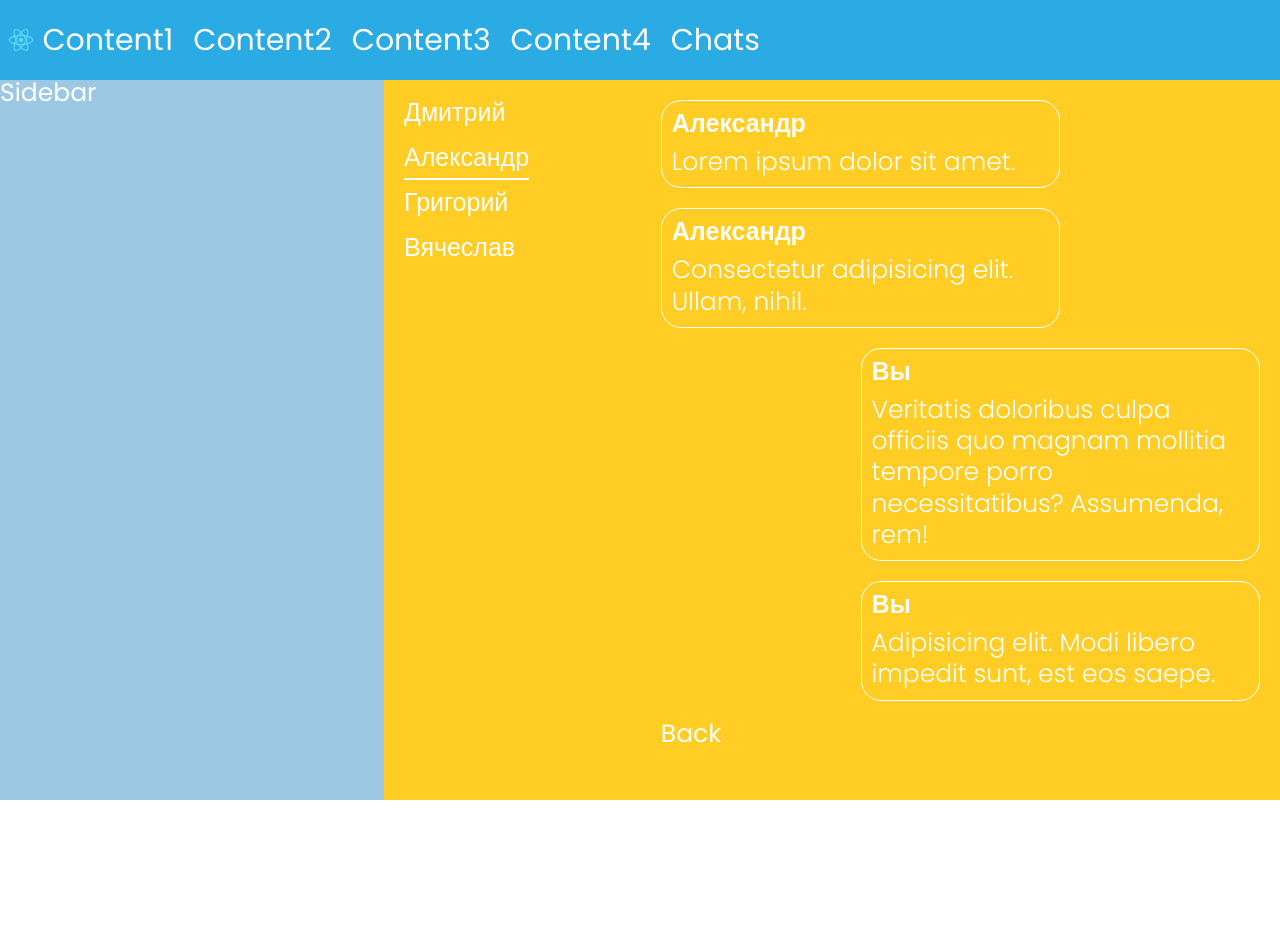
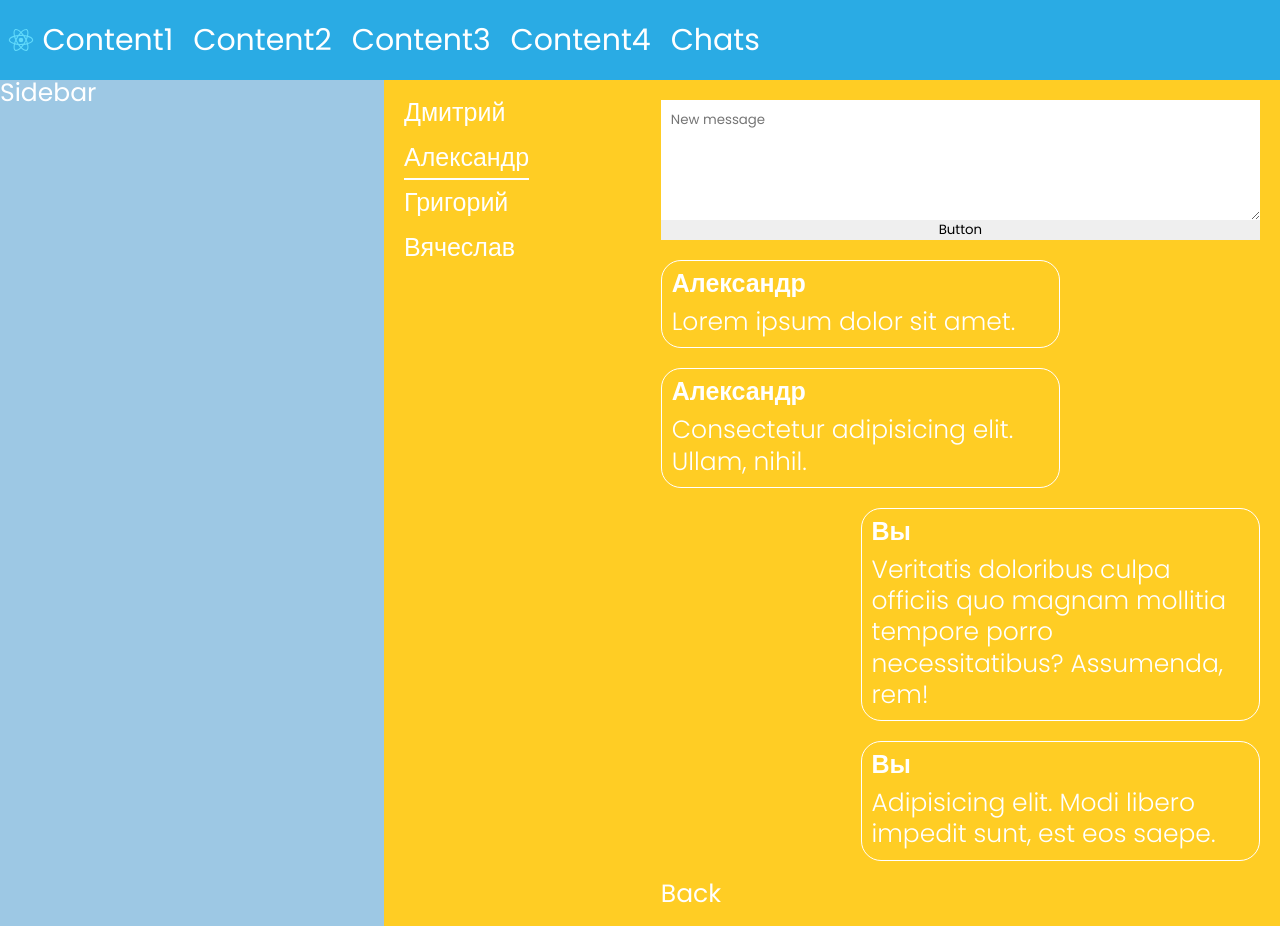
Before and after one commit to Dubovec-Vladislav/React-FP, a React (Create React App) app: page /chats/2 in a window 1280 px wide. Before the commit the page ends 800 px from the top, so only its background shows below. Built offline with nearby package versions, Linux system fonts and the light colour scheme.

Commit message:
End of preparation for reducer

```diff
--- a/src/App.js
+++ b/src/App.js
@@ -7,7 +7,7 @@ import Sidebar from './Components/Sidebar/Sidebar'
 function App(props) {
     return (
         <div className="wrapper">
-            <Header headerLinksList={props.state.headerLinksList} />
+            <Header headerLinksList={props.state.headerPage.headerLinksList} />
             <div className="main__container">
                 <Sidebar />
                 <Content state={props.state} dispatch={props.dispatch} />
--- a/src/Components/Content/Content-Components/Chats-Messages/Dialog-1.jsx
+++ b/src/Components/Content/Content-Components/Chats-Messages/Dialog-1.jsx
@@ -33,27 +33,31 @@ function Dialog1(props) {
 
     let onLinkAreaChange = () => {
         props.dispatch(updateNewLinkActionCreator(newHeaderLink.current.value));
-    }; // Update field when typing message
+    }; // Update link area when typing message
 
     let addLink = () => {
-        props.dispatch(addLinkActionCreator());
+        if (newHeaderLink.current.value !== '') {
+            props.dispatch(addLinkActionCreator());
+        }
     }; // Adding a link on button click
 
     let onMessageAreaChange = () => {
         props.dispatch(updateNewMessageActionCreator(newMessage.current.value));
-    }; // Update field when typing message
+    }; // Update message area when typing message
 
     let addMessage = () => {
-        props.dispatch(addMessageActionCreator(0));
-    }; // Adding a link on button click
+        if (newMessage.current.value !== '') {
+            props.dispatch(addMessageActionCreator(0));
+        }
+    }; // Adding a message on button click
 
     return (
         <div className="social__block">
             <Chats chatsList={props.chatsList} />
             <div className="meassages__block">
-                <textarea className="" cols="30" rows="5" ref={newHeaderLink} onChange={onLinkAreaChange} value={props.newLink} style={{ padding: 10 + "px" }}></textarea>
+                <textarea className="" rows="5" ref={newHeaderLink} onChange={onLinkAreaChange} value={props.newLink} style={{ padding: 10 + "px" }}></textarea>
                 <button onClick={addLink} style={{ marginBottom: 20 + "px" }}>Button</button>
-                <textarea className="" cols="30" rows="5" ref={newMessage} onChange={onMessageAreaChange} value={props.newMessage} style={{ padding: 10 + "px" }}></textarea>
+                <textarea className="" rows="5" ref={newMessage} onChange={onMessageAreaChange} value={props.newMessage} style={{ padding: 10 + "px" }} placeholder='New message'></textarea>
                 <button onClick={addMessage} style={{ marginBottom: 20 + "px" }}>Button</button>
                 <div className="meassages__content">
                     {messagesItems}
--- a/src/Components/Content/Content-Components/Chats-Messages/Dialog-2.jsx
+++ b/src/Components/Content/Content-Components/Chats-Messages/Dialog-2.jsx
@@ -2,6 +2,7 @@ import React from 'react'
 // import './React.css'
 import { NavLink } from "react-router-dom"
 import Chats from '../Chats/Chats'
+import { addMessageActionCreator, updateNewMessageActionCreator } from '../../../../redux/state';
 
 function Dialog2(props) {
     let messagesItems = props.messagesList.map(message => {
@@ -27,10 +28,24 @@ function Dialog2(props) {
         }
     });
 
+    let newMessage = React.createRef();
+
+    let onMessageAreaChange = () => {
+        props.dispatch(updateNewMessageActionCreator(newMessage.current.value));
+    }; // Update message area when typing message
+
+    let addMessage = () => {
+        if (newMessage.current.value !== '') {
+            props.dispatch(addMessageActionCreator(1));
+        }
+    }; // Adding a message on button click
+
     return (
         <div className="social__block">
-            <Chats chatsList={props.chatsList}/>
+            <Chats chatsList={props.chatsList} />
             <div className="meassages__block">
+                <textarea className="" rows="5" ref={newMessage} onChange={onMessageAreaChange} value={props.newMessage} style={{ padding: 10 + "px" }} placeholder='New message'></textarea>
+                <button onClick={addMessage} style={{ marginBottom: 20 + "px" }}>Button</button>
                 <div class="meassages__content">
                     {messagesItems}
                 </div>
--- a/src/Components/Content/Content.jsx
+++ b/src/Components/Content/Content.jsx
@@ -7,7 +7,7 @@ import Content4 from './Content-Components/Text/Content-4'
 import NF from './Content-Components/NotFound/NotFound'
 import { Routes, Route } from "react-router-dom"
 
-import Chats from './Content-Components/Chats/Chats'
+// import Chats from './Content-Components/Chats/Chats'
 import Dialog1 from './Content-Components/Chats-Messages/Dialog-1'
 import Dialog2 from './Content-Components/Chats-Messages/Dialog-2'
 import Dialog3 from './Content-Components/Chats-Messages/Dialog-3'
@@ -25,14 +25,15 @@ function Content(props) {
 
                 <Route path="*" element={<NF />} />
 
-                <Route path="/chats" element={<Chats chatsItems={props.chatsItems}/>} />
-                <Route path="/chats" element={<Dialog1 dialogName="Дмитрий" chatsList={props.state.chatsList} messagesList={props.state.allMessagesList[0]}
-                    newLink={props.state.newLink} newMessage={props.state.newMessage} dispatch={props.dispatch} />} />
-                <Route path="chats/1" element={<Dialog1 dialogName="Дмитрий" chatsList={props.state.chatsList} messagesList={props.state.allMessagesList[0]}
-                    newLink={props.state.newLink} newMessage={props.state.newMessage} dispatch={props.dispatch} />} />
-                <Route path="chats/2" element={<Dialog2 dialogName="Александр" chatsList={props.state.chatsList} messagesList={props.state.allMessagesList[1]} />} />
-                <Route path="chats/3" element={<Dialog3 dialogName="Григорий" chatsList={props.state.chatsList} messagesList={props.state.allMessagesList[2]} />} />
-                <Route path="chats/4" element={<Dialog4 dialogName="Вячеслав" chatsList={props.state.chatsList} messagesList={props.state.allMessagesList[3]} />} />
+                {/* <Route path="/chats" element={<Chats chatsItems={props.chatsItems}/>} /> */}
+                <Route path="/chats" element={<Dialog1 dialogName="Дмитрий" chatsList={props.state.dialogsPage.chatsList} messagesList={props.state.dialogsPage.allMessagesList[0]}
+                    newLink={props.state.headerPage.newLink} newMessage={props.state.dialogsPage.newMessage} dispatch={props.dispatch} />} />
+                <Route path="chats/1" element={<Dialog1 dialogName="Дмитрий" chatsList={props.state.dialogsPage.chatsList} messagesList={props.state.dialogsPage.allMessagesList[0]}
+                    newLink={props.state.headerPage.newLink} newMessage={props.state.dialogsPage.newMessage} dispatch={props.dispatch} />} />
+                <Route path="chats/2" element={<Dialog2 dialogName="Александр" chatsList={props.state.dialogsPage.chatsList} messagesList={props.state.dialogsPage.allMessagesList[1]}
+                    newMessage={props.state.dialogsPage.newMessage} dispatch={props.dispatch} />} />
+                <Route path="chats/3" element={<Dialog3 dialogName="Григорий" chatsList={props.state.dialogsPage.chatsList} messagesList={props.state.dialogsPage.allMessagesList[2]} />} />
+                <Route path="chats/4" element={<Dialog4 dialogName="Вячеслав" chatsList={props.state.dialogsPage.chatsList} messagesList={props.state.dialogsPage.allMessagesList[3]} />} />
             </Routes>
         </div>
     );
--- a/src/redux/state.js
+++ b/src/redux/state.js
@@ -5,6 +5,7 @@ const ADD_MESSAGE = 'ADD-MESSAGE';
 
 export let store = {
     _state: {
+        headerPage: {
             headerLinksList: [
                 { id: 0, path: "/", title: "Content1" },
                 { id: 1, path: "/2", title: "Content2" },
@@ -13,7 +14,8 @@ export let store = {
                 { id: 4, path: "/chats/1", title: "Chats" },
             ],
             newLink: 'New link',
-        newMessage: 'New message',
+        },
+        dialogsPage: {
             chatsList: [
                 { id: 0, chatId: "1", chatName: "Дмитрий" },
                 { id: 1, chatId: "2", chatName: "Александр" },
@@ -49,6 +51,8 @@ export let store = {
                     { id: 4, messageTitle: "Вячеслав", messageText: "Officiis quo magnam mollitia culpa officiis" },
                 ],
             ],
+            newMessage: '',
+        },
     },
 
     getState() {
@@ -63,20 +67,20 @@ export let store = {
 
     dispatch(action) {
         if (action.type === UPDATE_NEW_LINK) {
-            this.getState().newLink = action.newLink; // Updating new link field
+            this.getState().headerPage.newLink = action.newLink; // Updating new link field
             this._callSubscriber(); // Tree redrawing
         } else if (action.type === ADD_HEADER_LINK) {
-            let _newHeaderLink = { id: 5, path: "/5", title: this.getState().newLink }; // Creating a new link
-            this.getState().headerLinksList.push(_newHeaderLink); // Adding a new link to the list
-            this.getState().newLink = ''; // Clear new link field
+            let _newHeaderLink = { id: 5, path: "/5", title: this.getState().headerPage.newLink }; // Creating a new link
+            this.getState().headerPage.headerLinksList.push(_newHeaderLink); // Adding a new link to the list
+            this.getState().headerPage.newLink = ''; // Clear new link field
             this._callSubscriber(); // Tree redrawing
         } else if (action.type === UPDATE_NEW_MESSAGE) {
-            this.getState().newMessage = action.newMessage;
+            this.getState().dialogsPage.newMessage = action.newMessage;
             this._callSubscriber();
         } else if (action.type === ADD_MESSAGE) {
-            let _newMessage = { id: 6, messageTitle: "You", messageText: this.getState().newMessage };
-            this.getState().allMessagesList[action.numberOfChat].push(_newMessage);
-            this.getState().newMessage = '';
+            let _newMessage = { id: this.getState().dialogsPage.allMessagesList[action.numberOfChat].length, messageTitle: "You", messageText: this.getState().dialogsPage.newMessage };
+            this.getState().dialogsPage.allMessagesList[action.numberOfChat].push(_newMessage);
+            this.getState().dialogsPage.newMessage = '';
             this._callSubscriber();
         }
     },
```
Lines whose indentation alone changed are shown as unchanged.
